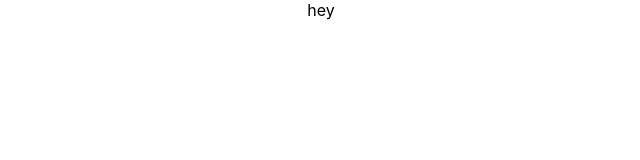
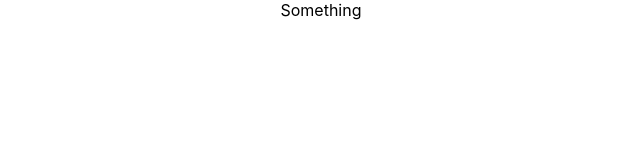
Before and after one commit to turkaytunc/react-todo, a React (Create React App) app: page / in a window 1280 px wide. Shown: the top 160 px of the page, without its empty margins (319-959 px from the left). Built offline with nearby package versions, Linux system fonts and the light colour scheme.

Commit message:
fixed bugs

```diff
--- a/src/App.js
+++ b/src/App.js
@@ -3,7 +3,7 @@ import logo from "./logo.svg";
 import "./App.css";
 
 function App() {
-  return <div className="App">hey</div>;
+  return <div className="App">Something</div>;
 }
 
 export default App;
```
